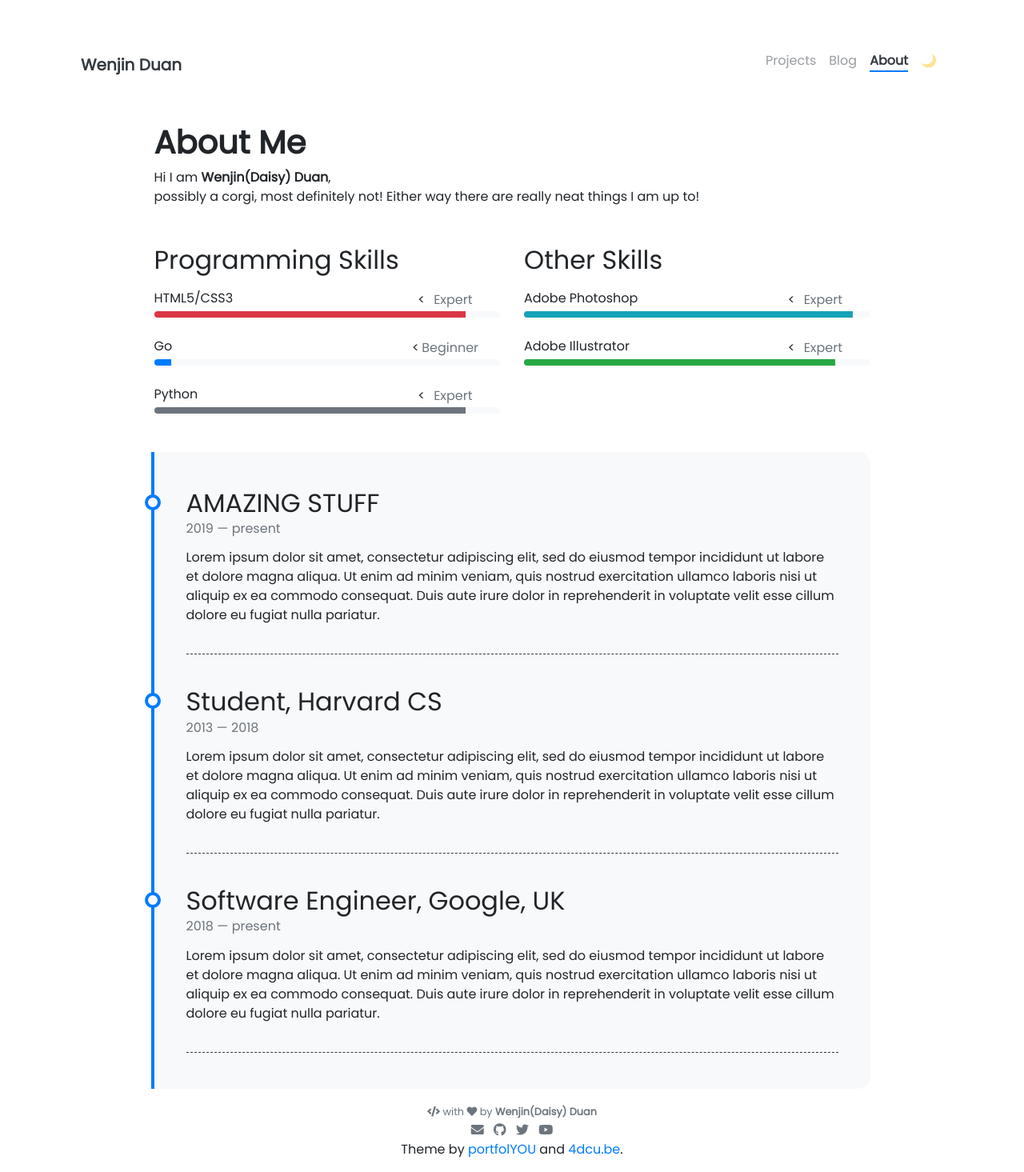
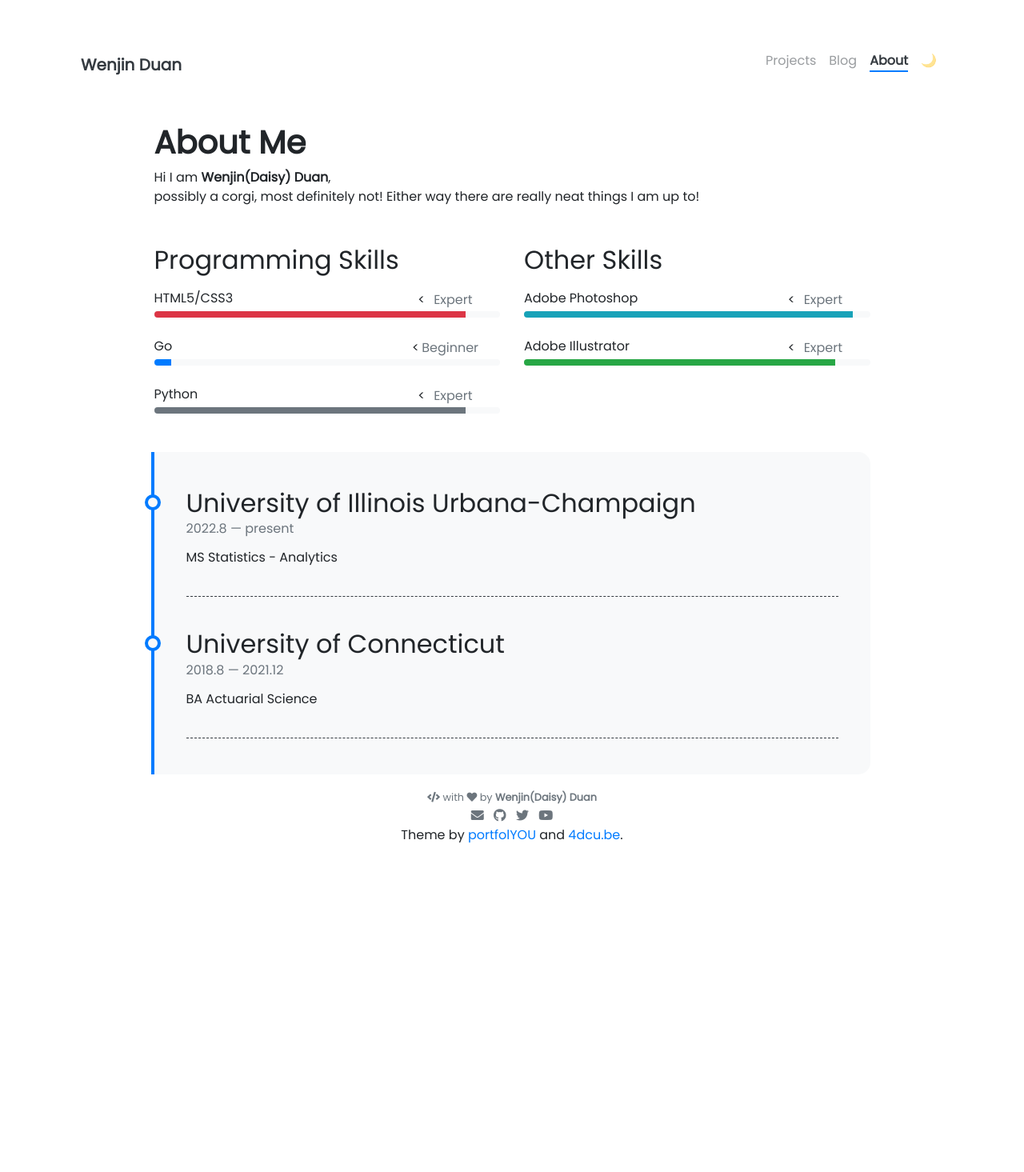
Before and after one commit to WenjinD/WenjinD.github.io, a Jekyll site: the page built from pages/about.md, in a window 1280 px wide. Shown: the whole page at 80% size. Built offline with Jekyll 4.4.1, drawn with Linux system fonts in a browser that asks for light colours; nearby versions of some CDN libraries; after the commit the page ends 1072 px from its top, so only the background shows below that.

Commit message:
Update timeline.yml

```diff
--- a/_data/timeline.yml
+++ b/_data/timeline.yml
@@ -1,26 +1,9 @@
-- title: AMAZING STUFF
-  from: 2019
+- title: University of Illinois Urbana-Champaign
+  from: 2022.8
   to: present
-  description: Lorem ipsum dolor sit amet, consectetur adipiscing elit,
-               sed do eiusmod tempor incididunt ut labore et dolore magna aliqua.
-               Ut enim ad minim veniam, quis nostrud exercitation ullamco laboris
-               nisi ut aliquip ex ea commodo consequat. Duis aute irure dolor in
-               reprehenderit in voluptate velit esse cillum dolore eu fugiat nulla pariatur.
+  description: MS Statistics - Analytics
 
-- title: Student, Harvard CS
-  from: 2013
-  to: 2018
-  description: Lorem ipsum dolor sit amet, consectetur adipiscing elit,
-               sed do eiusmod tempor incididunt ut labore et dolore magna aliqua.
-               Ut enim ad minim veniam, quis nostrud exercitation ullamco laboris
-               nisi ut aliquip ex ea commodo consequat. Duis aute irure dolor in
-               reprehenderit in voluptate velit esse cillum dolore eu fugiat nulla pariatur.
-
-- title: Software Engineer, Google, UK
-  from: 2018
-  to: present
-  description: Lorem ipsum dolor sit amet, consectetur adipiscing elit,
-               sed do eiusmod tempor incididunt ut labore et dolore magna aliqua.
-               Ut enim ad minim veniam, quis nostrud exercitation ullamco laboris
-               nisi ut aliquip ex ea commodo consequat. Duis aute irure dolor in
-               reprehenderit in voluptate velit esse cillum dolore eu fugiat nulla pariatur.
+- title: University of Connecticut
+  from: 2018.8
+  to: 2021.12
+  description: BA Actuarial Science
```
